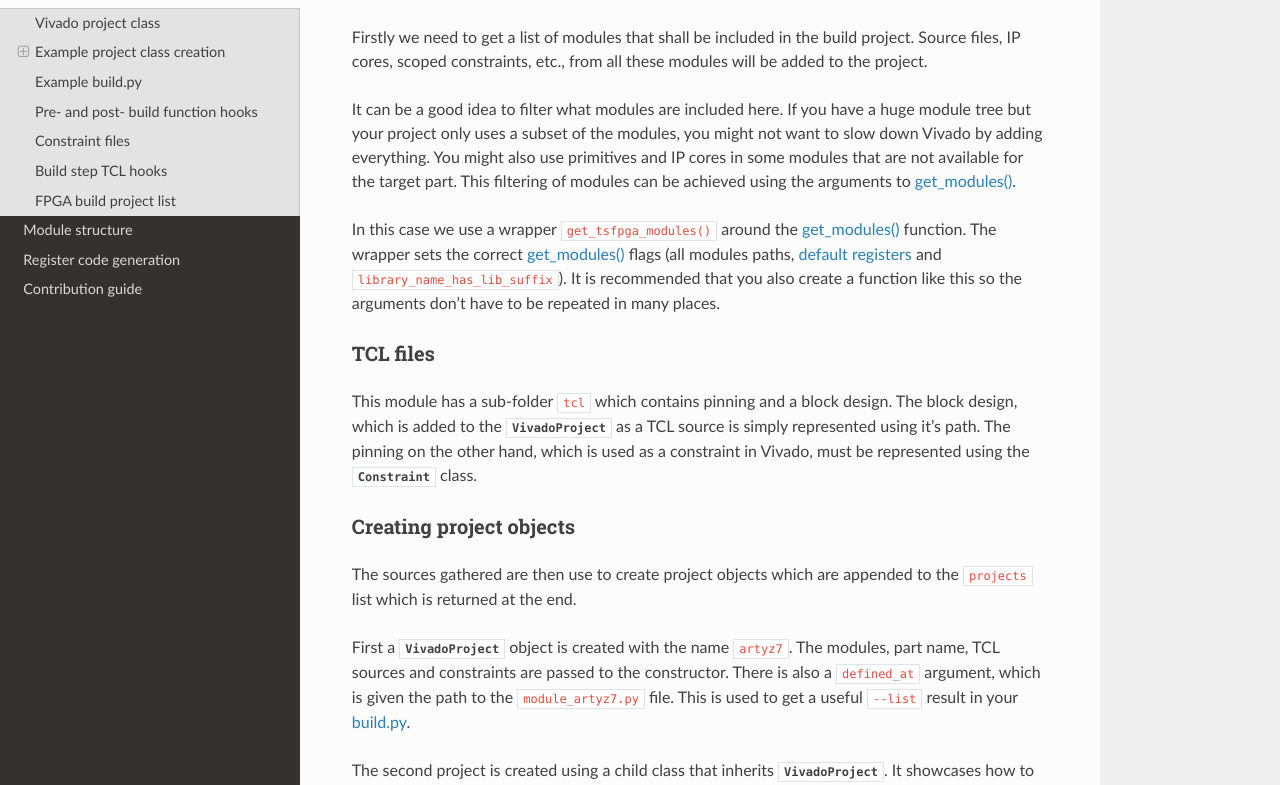
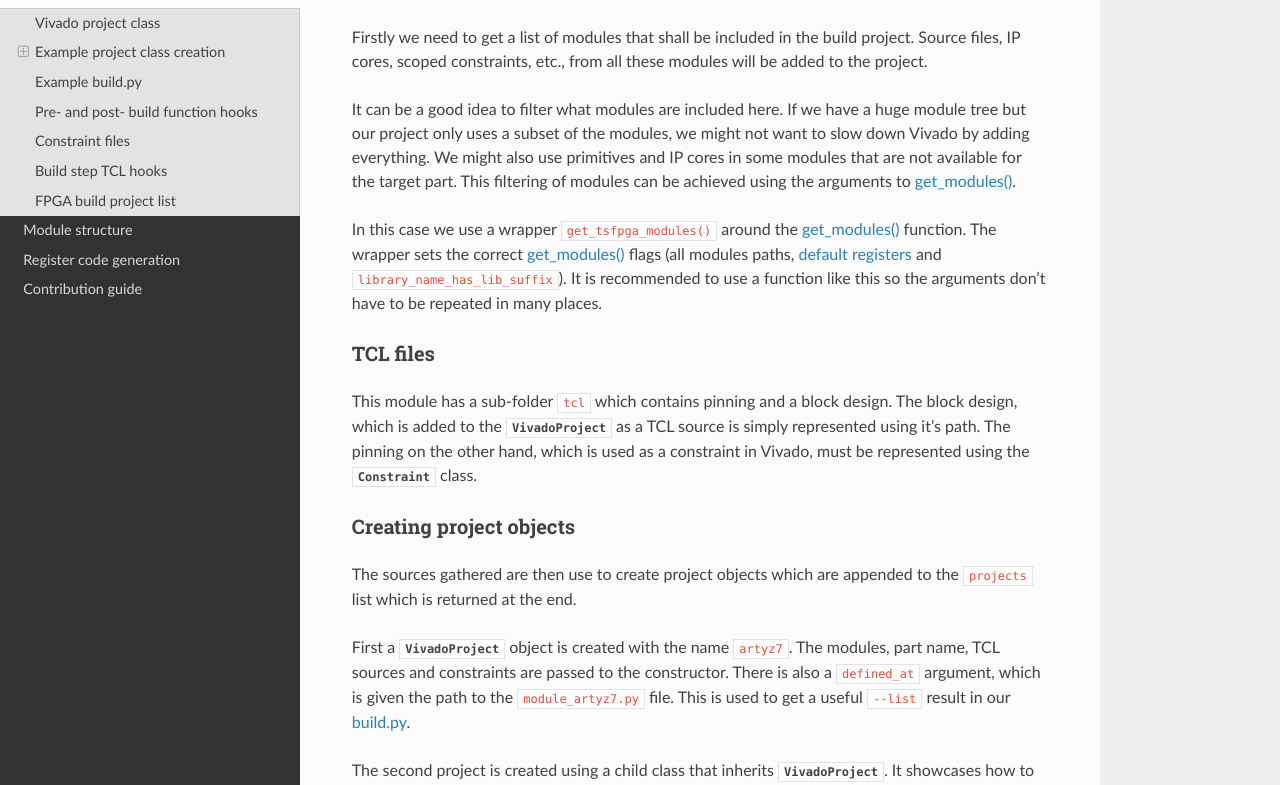
Before and after one commit to tsfpga/tsfpga, a Sphinx documentation site: the page built from doc/sphinx/build.rst, in a window 1280 px wide and 1400 px high, scrolled down 966 px. Shown: the part 158-943 px from the top of the window. Built offline with Sphinx 7.4.7 and the Read the Docs theme 2.0.0, drawn with Linux system fonts in a browser that asks for light colours.

Commit message:
Update some documentation wording

```diff
--- a/doc/sphinx/build.rst
+++ b/doc/sphinx/build.rst
@@ -55,13 +55,13 @@ Firstly we need to get a list of modules that shall be included in the build pro
 Source files, IP cores, scoped constraints, etc., from all these modules will be added to the project.
 
 It can be a good idea to filter what modules are included here.
-If you have a huge module tree but your project only uses a subset of the modules, you might not want to slow down Vivado by adding everything.
-You might also use primitives and IP cores in some modules that are not available for the target part.
+If we have a huge module tree but our project only uses a subset of the modules, we might not want to slow down Vivado by adding everything.
+We might also use primitives and IP cores in some modules that are not available for the target part.
 This filtering of modules can be achieved using the arguments to :ref:`get_modules() <get_modules>`.
 
 In this case we use a wrapper ``get_tsfpga_modules()`` around the :ref:`get_modules() <get_modules>` function.
 The wrapper sets the correct :ref:`get_modules() <get_modules>` flags (all modules paths, :ref:`default registers <default_registers>` and ``library_name_has_lib_suffix``).
-It is recommended that you also create a function like this so the arguments don't have to be repeated in many places.
+It is recommended to use a function like this so the arguments don't have to be repeated in many places.
 
 
 
@@ -80,7 +80,7 @@ The sources gathered are then use to create project objects which are appended t
 First a :class:`.VivadoProject` object is created with the name ``artyz7``.
 The modules, part name, TCL sources and constraints are passed to the constructor.
 There is also a ``defined_at`` argument, which is given the path to the ``module_artyz7.py`` file.
-This is used to get a useful ``--list`` result in your :ref:`build.py <example_build_py>`.
+This is used to get a useful ``--list`` result in our :ref:`build.py <example_build_py>`.
 
 The second project is created using a child class that inherits :class:`.VivadoProject`.
 It showcases how to use :ref:`pre and post build hook functions <pre_post_build>`.
--- a/doc/sphinx/registers.rst
+++ b/doc/sphinx/registers.rst
@@ -150,7 +150,7 @@ A C header with register and field definitions can be generated.
    :caption: ddr_buffer header
    :language: C
 
-It provides to methods for usage: A struct that can be memory mapped, or address definitions that can be offset a base address.
+It provides two methods for usage: A struct that can be memory mapped, or address definitions that can be offset a base address.
 For the addresses, array registers use a macro with an array index argument.
 
 
```
Also changed, not shown: doc/sphinx/module_structure.rst (+8 -8 lines), doc/sphinx/simulation.rst (+10 -10 lines).
